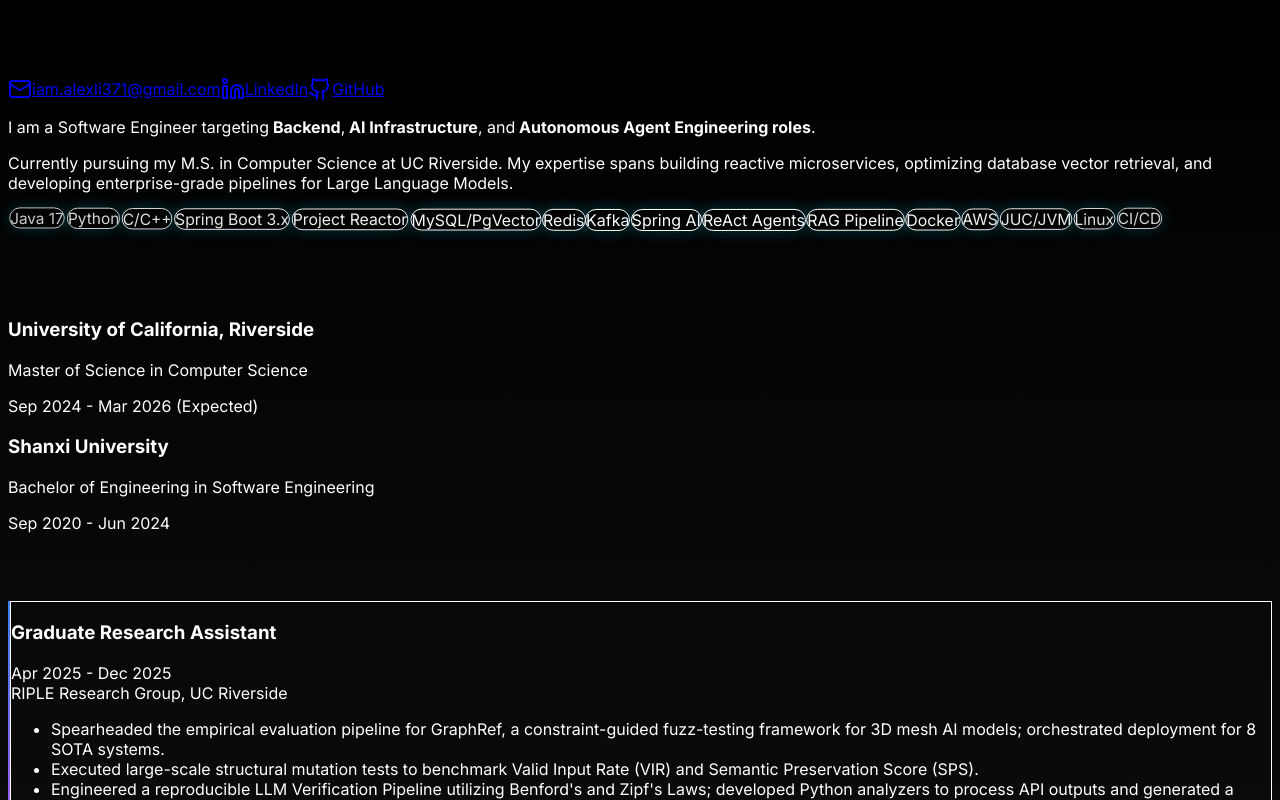
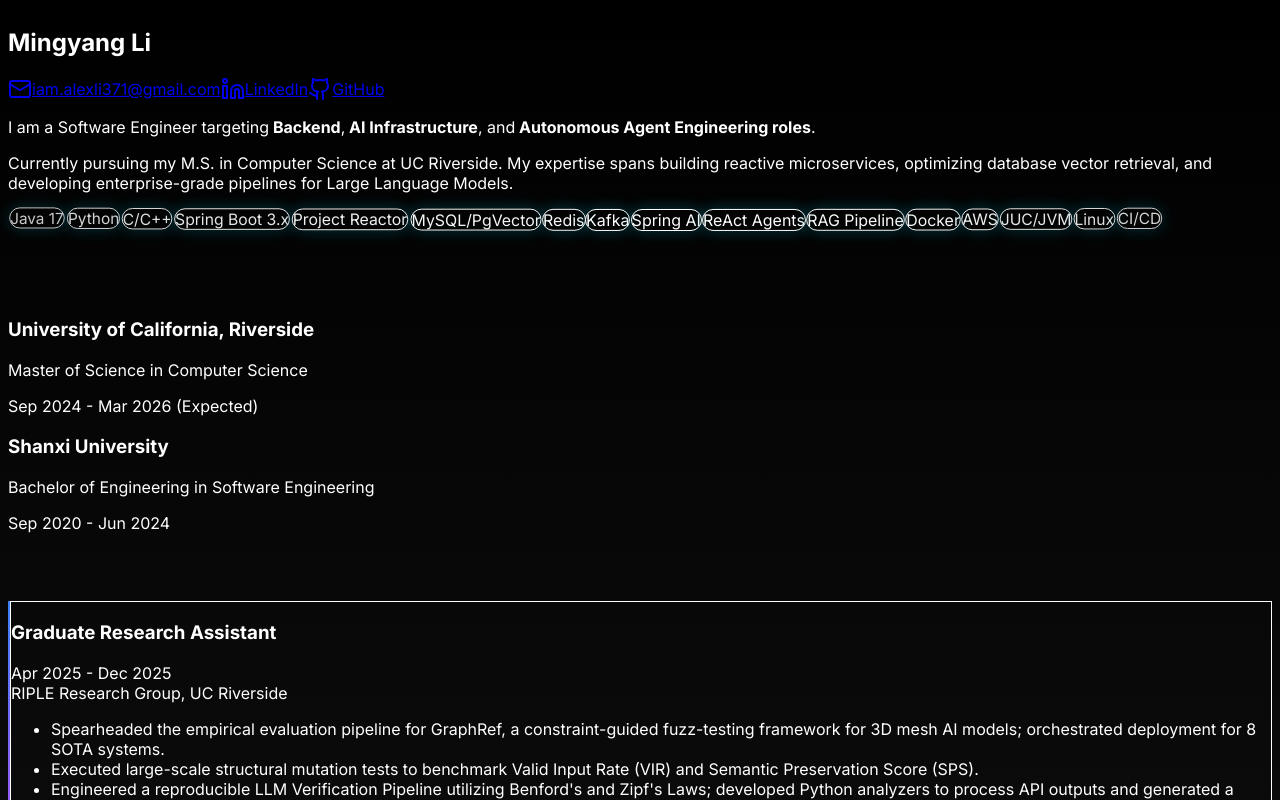
Before and after one commit to mli371/Personal-Site, a Next.js app: page / in a window 1280 px wide. Both pictures are taken after a click on the button "START SYSTEM". Shown: the top 800 px of the page. Built offline with nearby package versions, Linux system fonts and the light colour scheme.

Commit message:
grind UI

```diff
--- a/components/ProfileSection.tsx
+++ b/components/ProfileSection.tsx
@@ -7,7 +7,7 @@ export function ProfileSection() {
     return (
         <section className="max-w-3xl space-y-12 pt-12">
             <div className="space-y-6">
-                <h1 className="text-4xl font-extrabold tracking-tight bg-clip-text text-transparent bg-gradient-to-r from-cyan-400 to-blue-600 sm:text-6xl pb-2 inline-block">
+                <h1 className="text-4xl font-extrabold tracking-tight text-gray-900 dark:text-white sm:text-6xl pb-2">
                     Mingyang Li
                 </h1>
 
```
